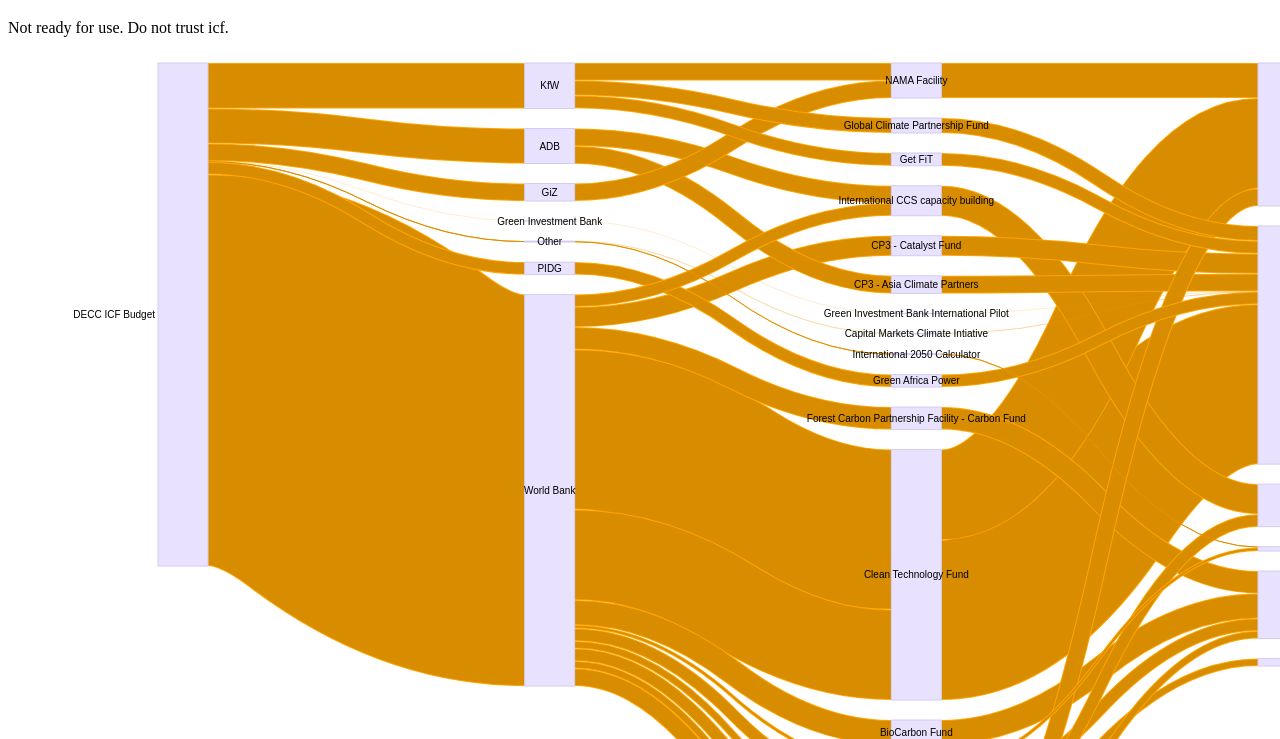
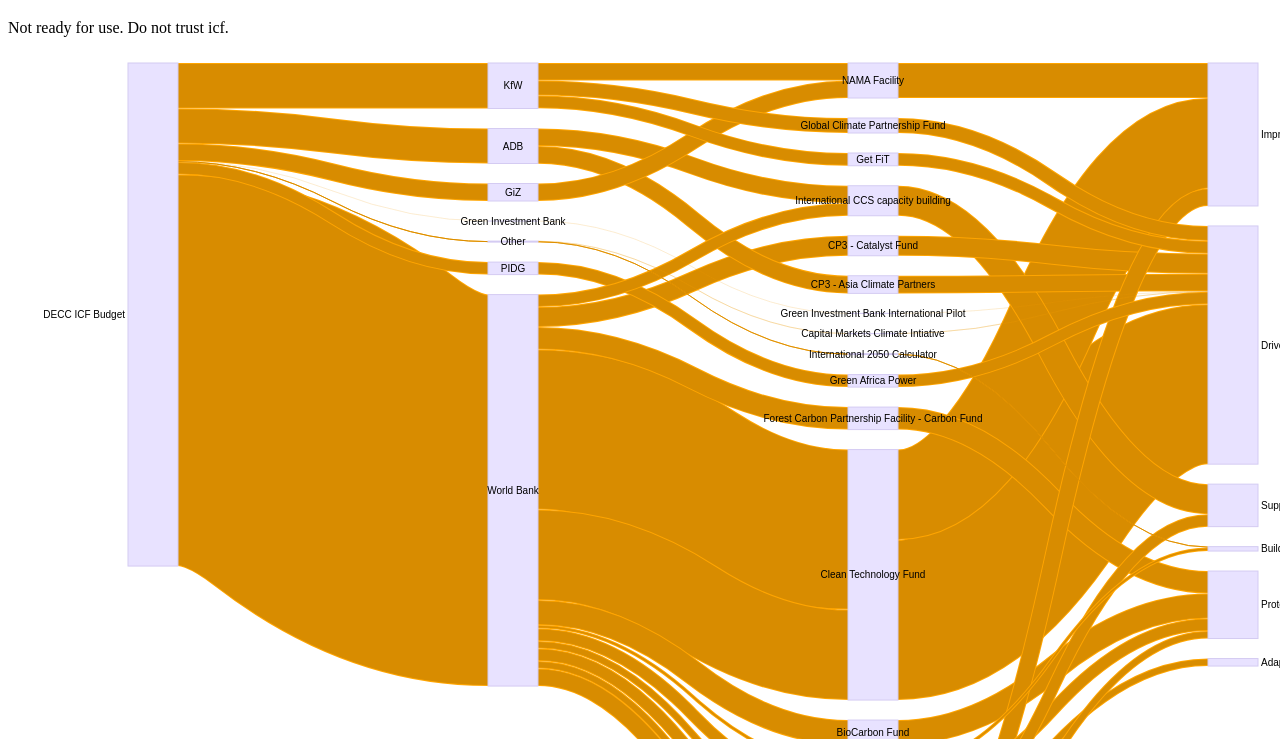
Before and after one commit to decc/icf-flows, a plain HTML site: page index.html in a window 1280 px wide. Shown: the part 61-800 px from the top of the page. Drawn offline with Linux system fonts and the light colour scheme.

Commit message:
Adjusted margins

```diff
--- a/index.html
+++ b/index.html
@@ -61,8 +61,8 @@
       ]);
 
       sankey.y_space = 20;
-      sankey.right_margin = 250;
-      sankey.left_margin = 150;
+      sankey.right_margin = 300;
+      sankey.left_margin = 120;
       sankey.convert_flow_values_callback = function(finance_flow) {
         return finance_flow * 0.5; // Pixels per £M
       };
```
